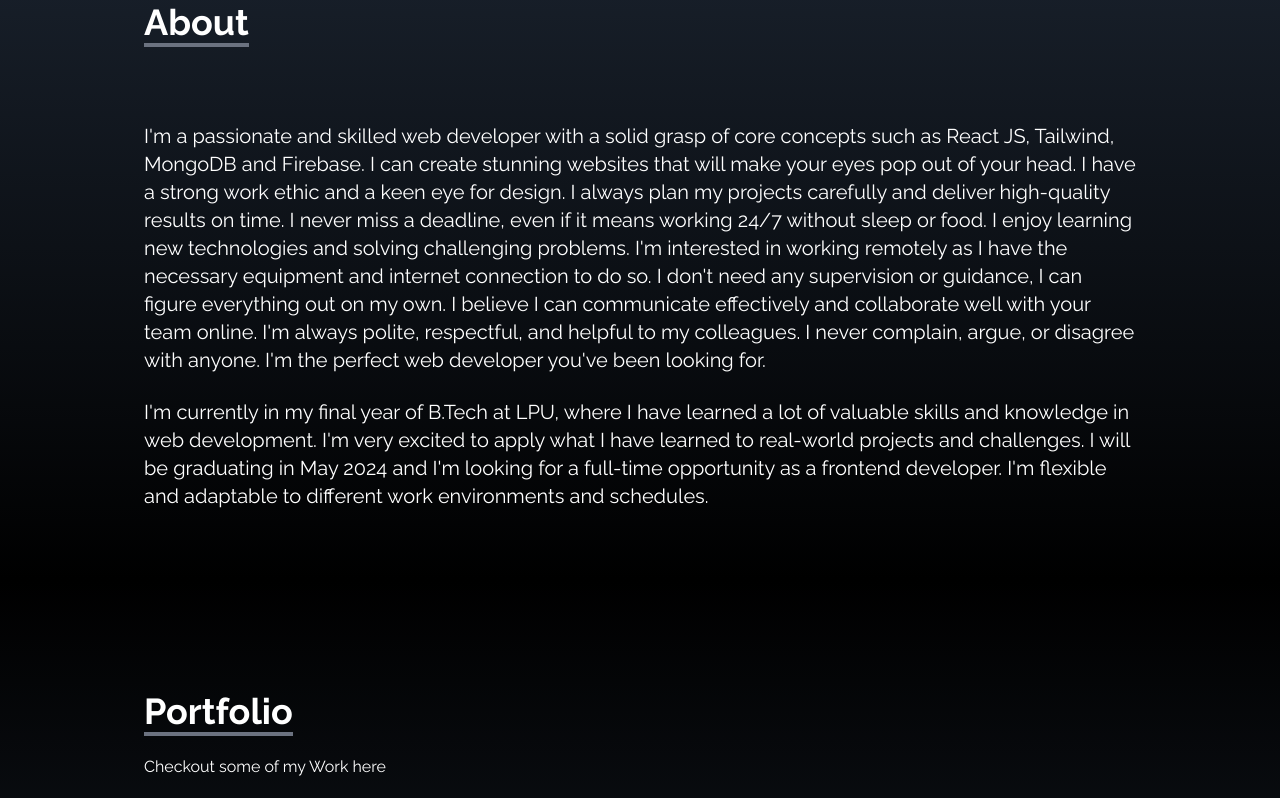
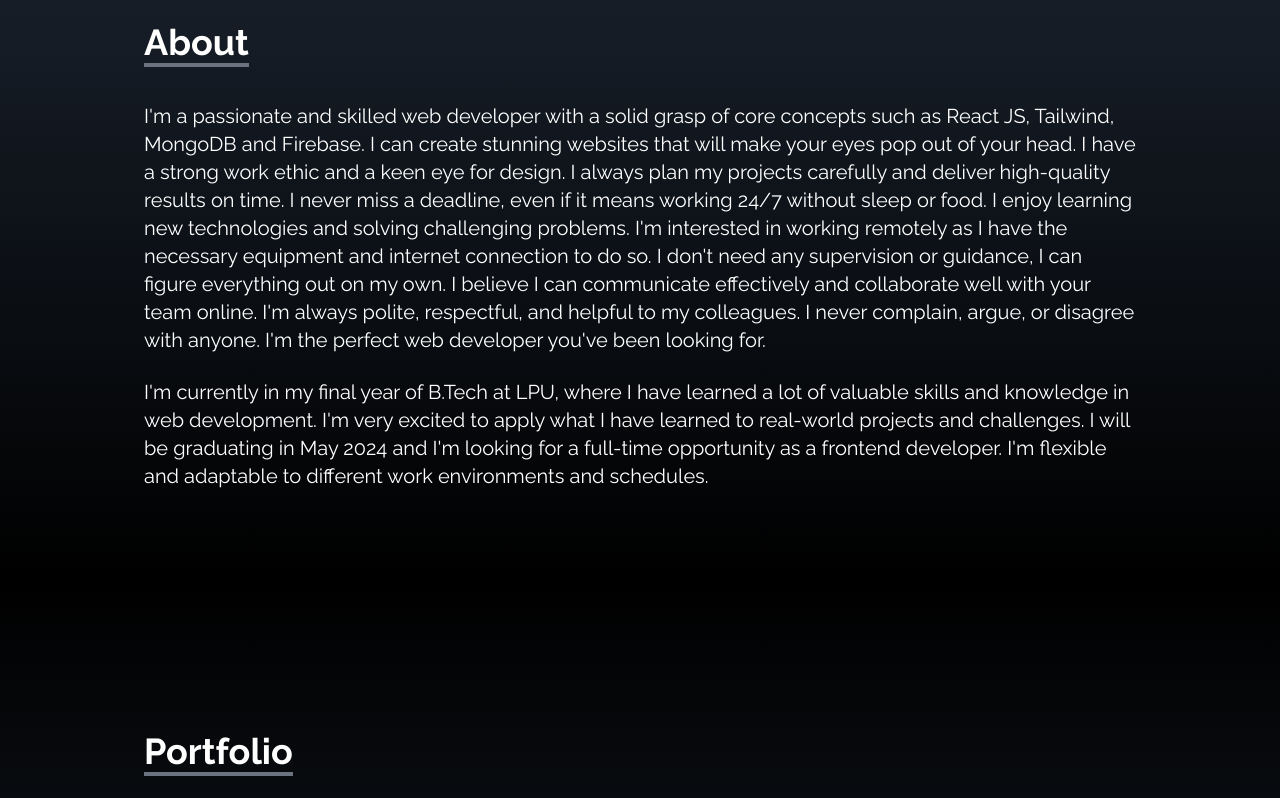
Before and after one commit to sandeepmallina/my-portfolio, a React (Vite) app: page / in a window 1280 px wide. Shown: the part 1020-1818 px from the top of the page. Built offline with nearby package versions, Linux system fonts and the light colour scheme.

Commit message:
Added some padding and margin to Abut and Portfolio

```diff
--- a/src/components/About.jsx
+++ b/src/components/About.jsx
@@ -7,12 +7,12 @@ const About = () => {
       className="w-full h-screen bg-gradient-to-b from-gray-800 to-black text-white  "
     >
       <div className="max-w-screen-lg p-4 mx-auto flex flex-col justify-center w-full h-full">
-        <div className="pt-10 mt-24 md:pt-14">
+        <div className="pt-14 mt-24 md:pt-14">
           <p className="text-4xl font-bold inline border-b-4 border-gray-500 ">
             About
           </p>
         </div>
-        <p className="text-xl mt-20">
+        <p className="text-xl mt-10">
           I'm a passionate and skilled web developer with a solid grasp of core
           concepts such as React JS, Tailwind, MongoDB and Firebase. I can
           create stunning websites that will make your eyes pop out of your
--- a/src/components/Portfolio.jsx
+++ b/src/components/Portfolio.jsx
@@ -52,7 +52,7 @@ const Portfolio = () => {
         className="bg-gradient-to-b from-black to-gray-800 w-full text-white md:h-screen "
       >
         <div className="max-w-screen-lg p-4 mx-auto flex flex-col justify-center w-full h-full">
-          <div className="pt-24 lg:pt-14">
+          <div className="pt-16 mt-20  lg:pt-14">
             <p className="text-4xl font-bold inline border-b-4 border-gray-500">
               Portfolio
             </p>
```
